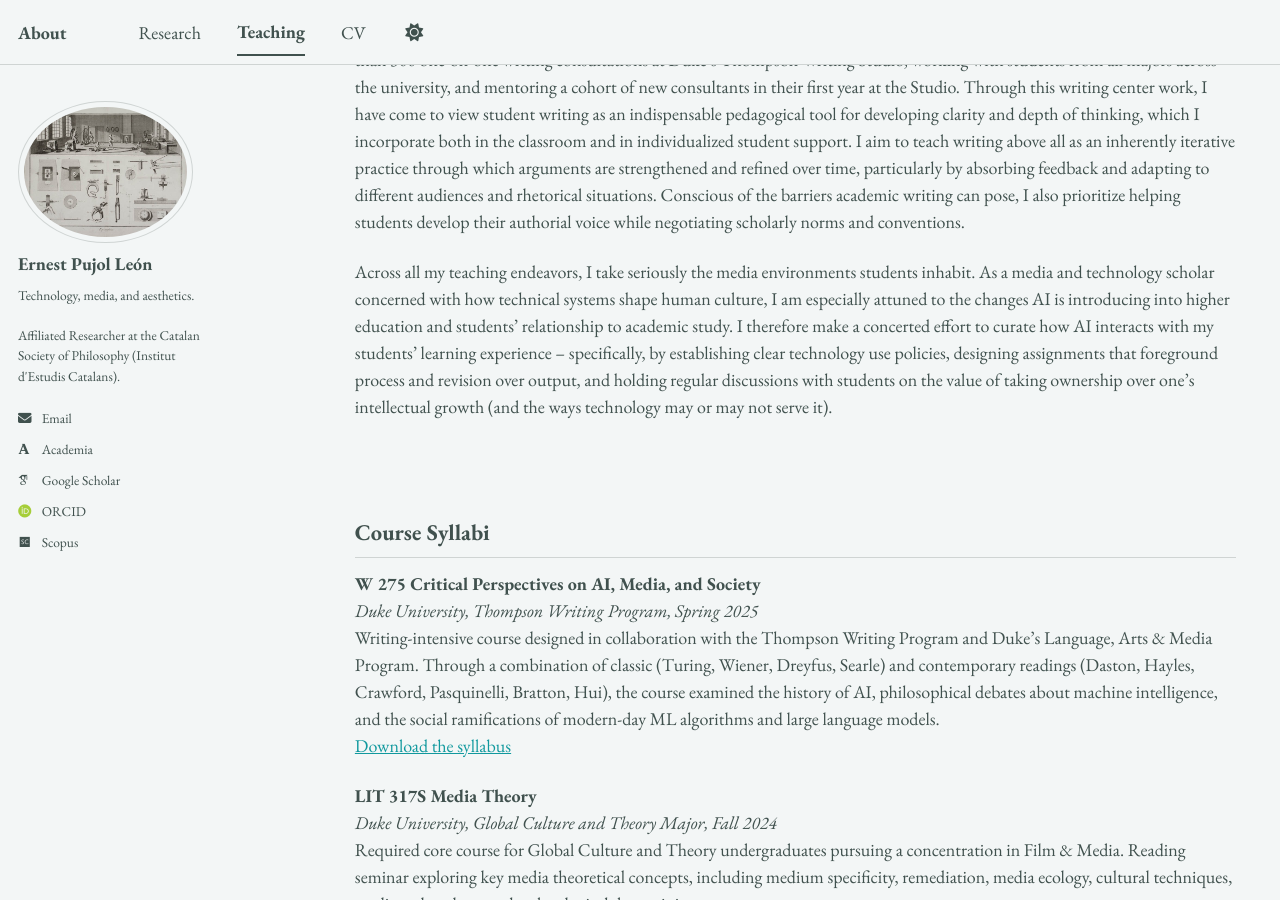
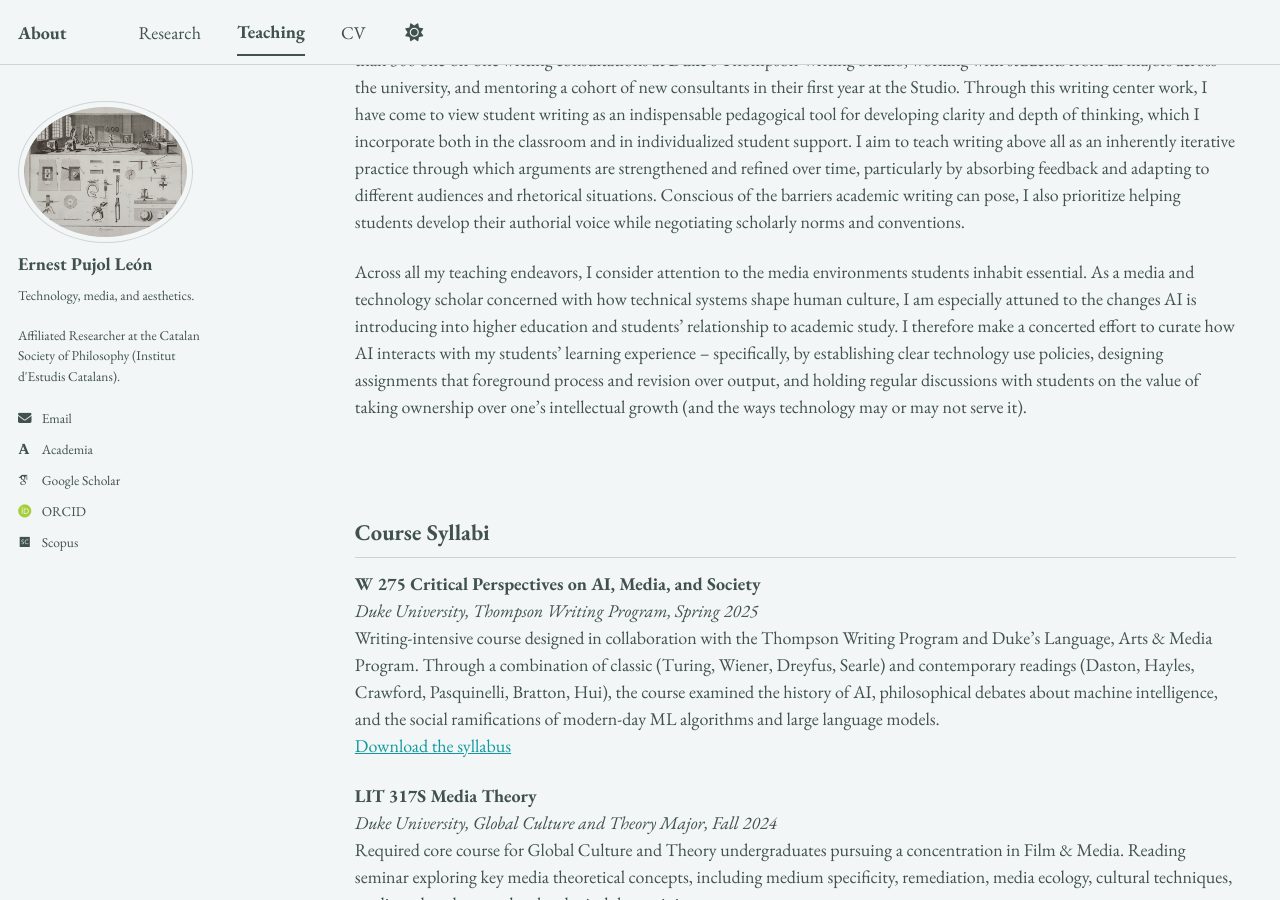
Before and after one commit to epujol90/epujol90.github.io, a Jekyll site: the page built from _pages/teaching.md, in a window 1280 px wide and 900 px high, scrolled down 521 px. Built offline with Jekyll 4.4.1, drawn with Linux system fonts in a browser that asks for light colours; some web fonts are replaced; a script bundle is joined from its source files by our own code; library files that are not in the unit come from our copies.

Commit message:
Update teaching.md

```diff
--- a/_pages/teaching.md
+++ b/_pages/teaching.md
@@ -11,7 +11,7 @@ My teaching experience includes both classroom instruction and writing center pr
 
 Beyond traditional coursework, my teaching owes much to my writing center experience. Over two consecutive years, I led more than 300 one-on-one writing consultations at Duke's Thompson Writing Studio, working with students from all majors across the university, and mentoring a cohort of new consultants in their first year at the Studio. Through this writing center work, I have come to view student writing as an indispensable pedagogical tool for developing clarity and depth of thinking, which I incorporate both in the classroom and in individualized student support. I aim to teach writing above all as an inherently iterative practice through which arguments are strengthened and refined over time, particularly by absorbing feedback and adapting to different audiences and rhetorical situations. Conscious of the barriers academic writing can pose, I also prioritize helping students develop their authorial voice while negotiating scholarly norms and conventions.
 
-Across all my teaching endeavors, I take seriously the media environments students inhabit. As a media and technology scholar concerned with how technical systems shape human culture, I am especially attuned to the changes AI is introducing into higher education and students’ relationship to academic study. I therefore make a concerted effort to curate how AI interacts with my students’ learning experience -- specifically, by establishing clear technology use policies, designing assignments that foreground process and revision over output, and holding regular discussions with students on the value of taking ownership over one’s intellectual growth (and the ways technology may or may not serve it).
+Across all my teaching endeavors, I consider attention to the media environments students inhabit essential. As a media and technology scholar concerned with how technical systems shape human culture, I am especially attuned to the changes AI is introducing into higher education and students’ relationship to academic study. I therefore make a concerted effort to curate how AI interacts with my students’ learning experience -- specifically, by establishing clear technology use policies, designing assignments that foreground process and revision over output, and holding regular discussions with students on the value of taking ownership over one’s intellectual growth (and the ways technology may or may not serve it).
 <br>
 <br>
 <br>
```
